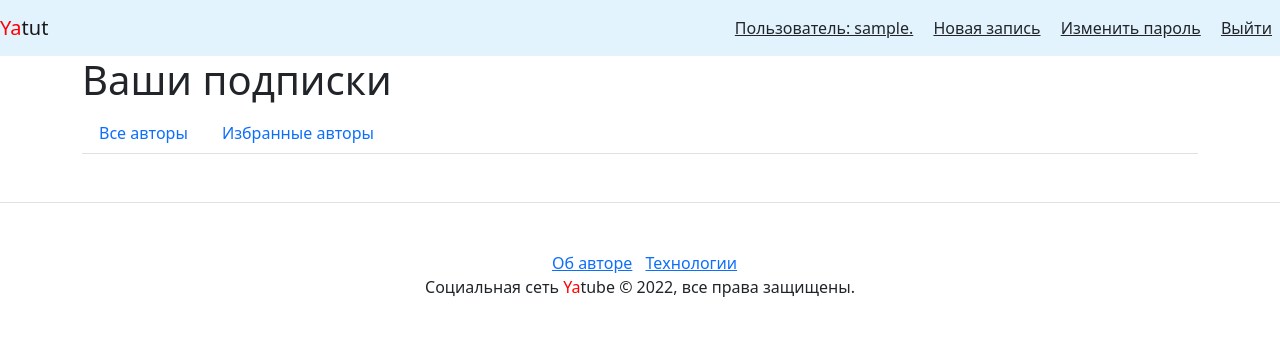
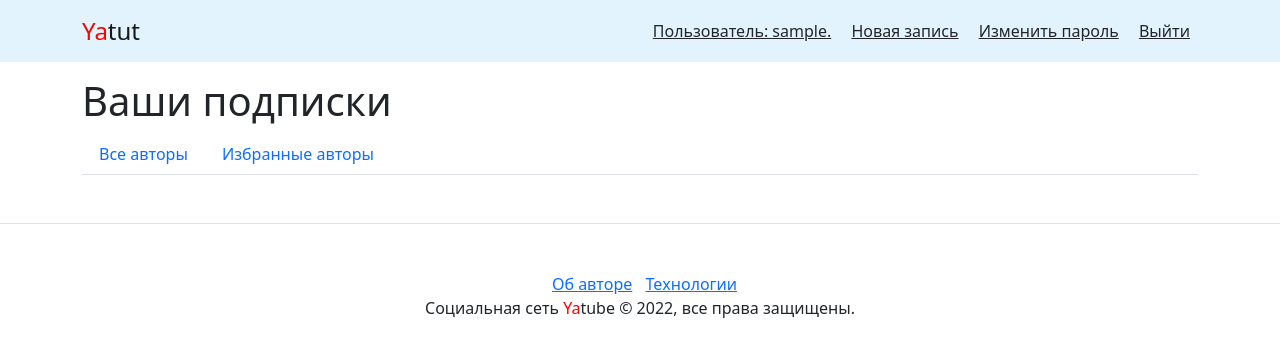
Before and after one commit to sgamb/yatut, a Django app: page /follow/ in a window 1280 px wide. Shown: the top 357 px of the page. Run offline with Django 3.2, Linux system fonts and the light colour scheme; the visitor is signed in with stand-in values (Sample User, id 1); data comes from the database, SQL or seed files in the repository; data that the repository does not hold is empty; some libraries are stand-ins or nearby versions.

Commit message:
Play with bootstrap frontend

```diff
--- a/yatube/templates/include/nav.html
+++ b/yatube/templates/include/nav.html
@@ -1,5 +1,6 @@
-<nav class="navbar navbar-light" style="background-color: #e3f3fd;">
-  <a class="navbar-brand" href="{% url 'index' %}"><span style="color:red">Ya</span>tut</a>
+<nav class="navbar navbar-light" style="background-color: #e3f3fd; margin-bottom:15px">
+  <div class="container">
+    <a class="navbar-brand" style="font-size:x-large" href="{% url 'index' %}"><span style="color:red">Ya</span>tut</a>
     <nav class="my-w my-md-0 mr-md-3">
       {% if user.is_authenticated %}
       <a class="p-2 text-dark" href="{% url 'profile' user.username %}">Пользователь: {{ user.username }}.</a>
@@ -11,4 +12,5 @@
       <a class="p-2 text-dark" href="{% url 'signup' %}">Регистрация</a>
       {% endif %}
     </nav>
+  </div>
 </nav>
--- a/yatube/templates/include/post_item.html
+++ b/yatube/templates/include/post_item.html
@@ -1,4 +1,4 @@
-<div class="card mb-3 mt-1 shadow-sm">
+<div class="card mb-3 mt-1 shadow-sm w-50">
 
   <!-- Отображение картинки -->
   {% load thumbnail %}
```
Lines whose indentation alone changed are shown as unchanged.
